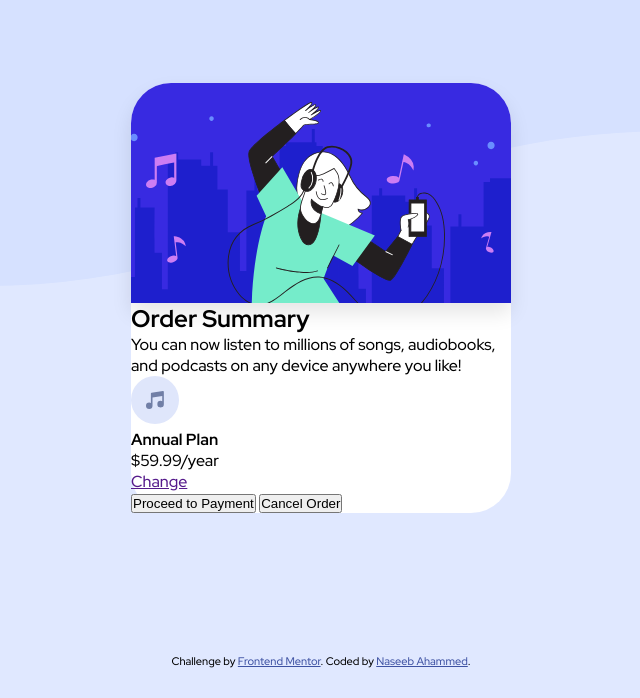
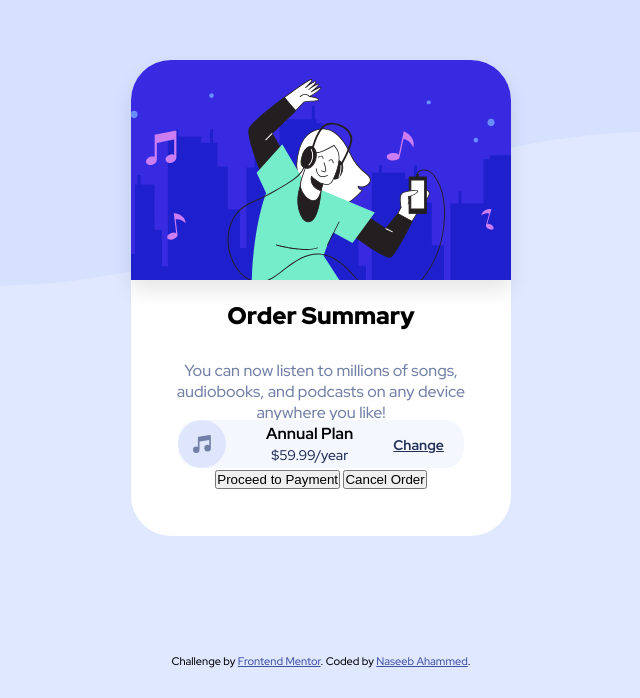
Before and after one commit to naseebahammed/order_summary_card, a website: page index.html in a window 1280 px wide. Shown: the part 102-800 px from the top of the page, without its empty margins (319-959 px from the left). Drawn offline with Linux system fonts and the light colour scheme.

Commit message:
Card body styled

```diff
--- a/assets/scss/style.scss
+++ b/assets/scss/style.scss
@@ -37,4 +37,52 @@
     border-top-right-radius: 40px;
     box-shadow: 0px 10px 20px rgba(0, 0, 0, 0.1);
   }
+  &__body {
+    display: grid;
+    grid-template-columns: 1fr;
+    grid-template-rows: 40px 80px 1fr 1fr;
+    padding: 20px 40px;
+    text-align: center;
+  }
+  &__head {
+    font-weight: 900;
+  }
+  &__details {
+    font-weight: 500;
+    font-size: 16px;
+    margin: 20px 0px;
+    color: hsl(224, 23%, 55%);
+  }
+  &__plan {
+    display: flex;
+    justify-content: space-around;
+    align-items: center;
+
+    &-details {
+      display: flex;
+      justify-content: space-between;
+      align-items: center;
+      background-color: hsl(225, 100%, 98%);
+      border-radius: 20px;
+    }
+    &-name {
+      margin: 0px 40px;
+      h2 {
+        color: hsl(225, 100%, 94%);
+      }
+    }
+    &-price {
+      font-size: 14px;
+      color: hsl(224, 47%, 23%);
+    }
+    &-change {
+      padding-right: 20px;
+      a {
+        text-decoration: underline;
+        color: hsl(223, 47%, 23%);
+        font-weight: 700;
+        font-size: 14px;
+      }
+    }
+  }
 }
```
Also changed, not shown: assets/css/style.css.
